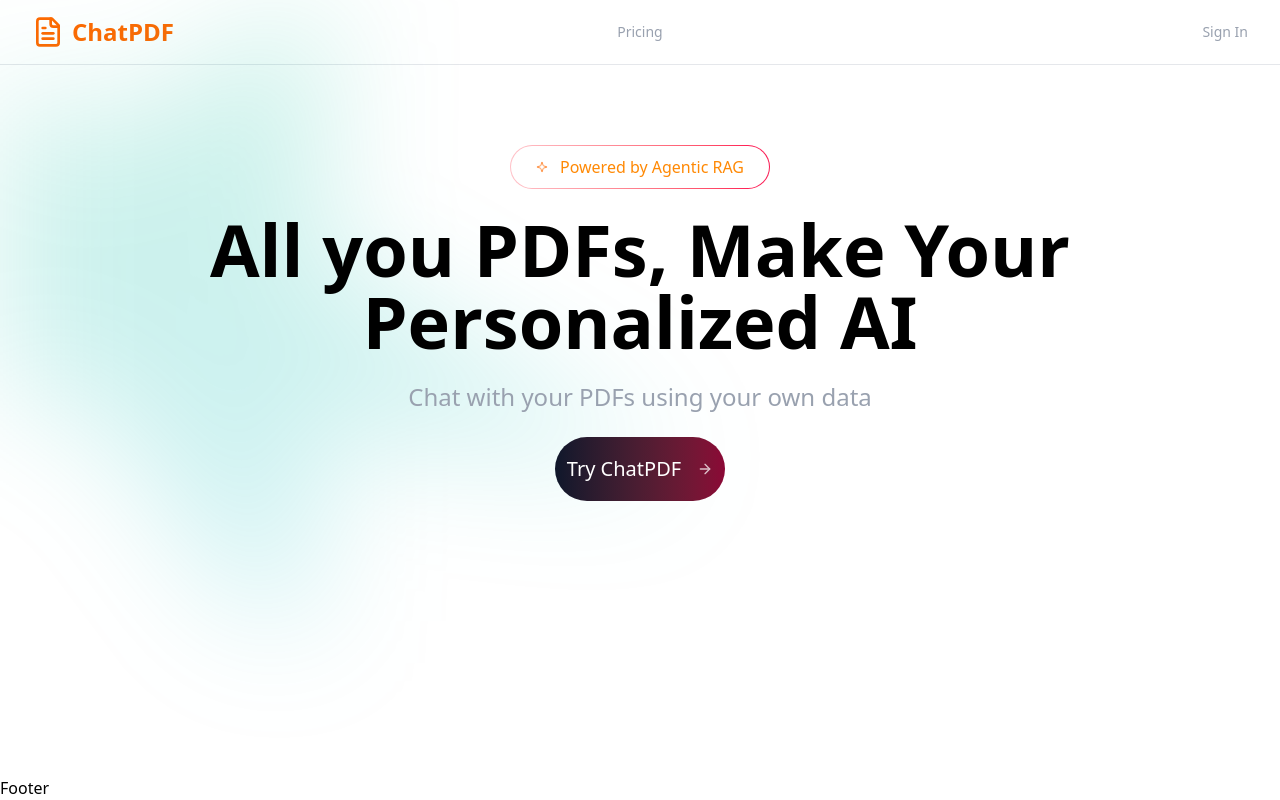
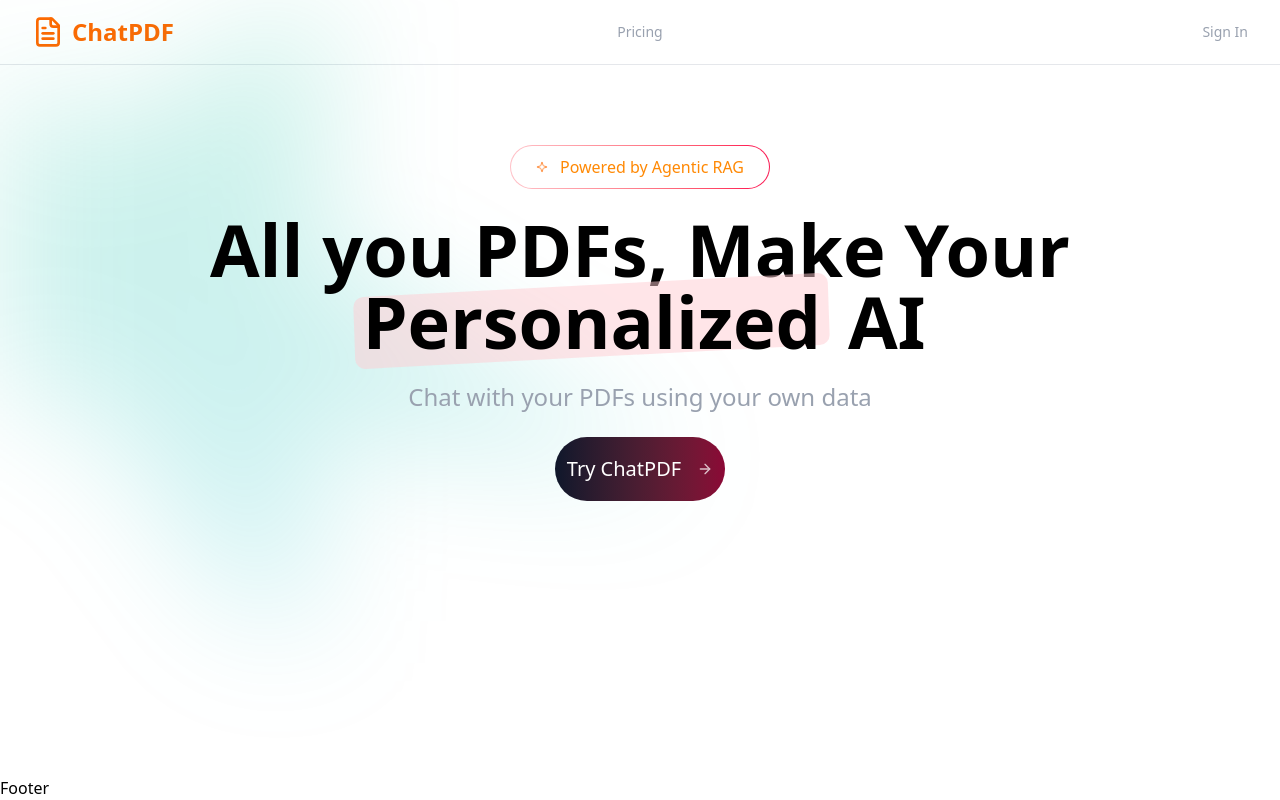
Before and after one commit to ChrisTian206/nextsaas, a Next.js app: page / in a window 1280 px wide. Built offline with nearby package versions, Linux system fonts and the light colour scheme.

Commit message:
title style improved, highlight + tilt

```diff
--- a/components/homepage/mainbody.tsx
+++ b/components/homepage/mainbody.tsx
@@ -22,7 +22,15 @@
 
             </div>
 
-            <h1 className='font-bold py-6 text-center'>All you PDFs, Make Your Personalized AI</h1>
+            <h1 className='font-bold py-6 text-center'>
+                All you PDFs, Make Your{` `}
+                <span className='relative inline-block'>
+                    <span className='relative z-10 px-2'>Personalized</span>
+                    <span className='absolute inset-0 bg-rose-200/50 -rotate-2
+                    rounded-lg transform -skew-y-1'></span>
+                </span>
+                {` `}AI
+            </h1>
             <h2 className="text-lg sm:text-xl lg:text-2xl text-center
               px-4 lg:px-0 max-w-4xl text-gray-400">Chat with your PDFs using your own data</h2>
             <Button
```
